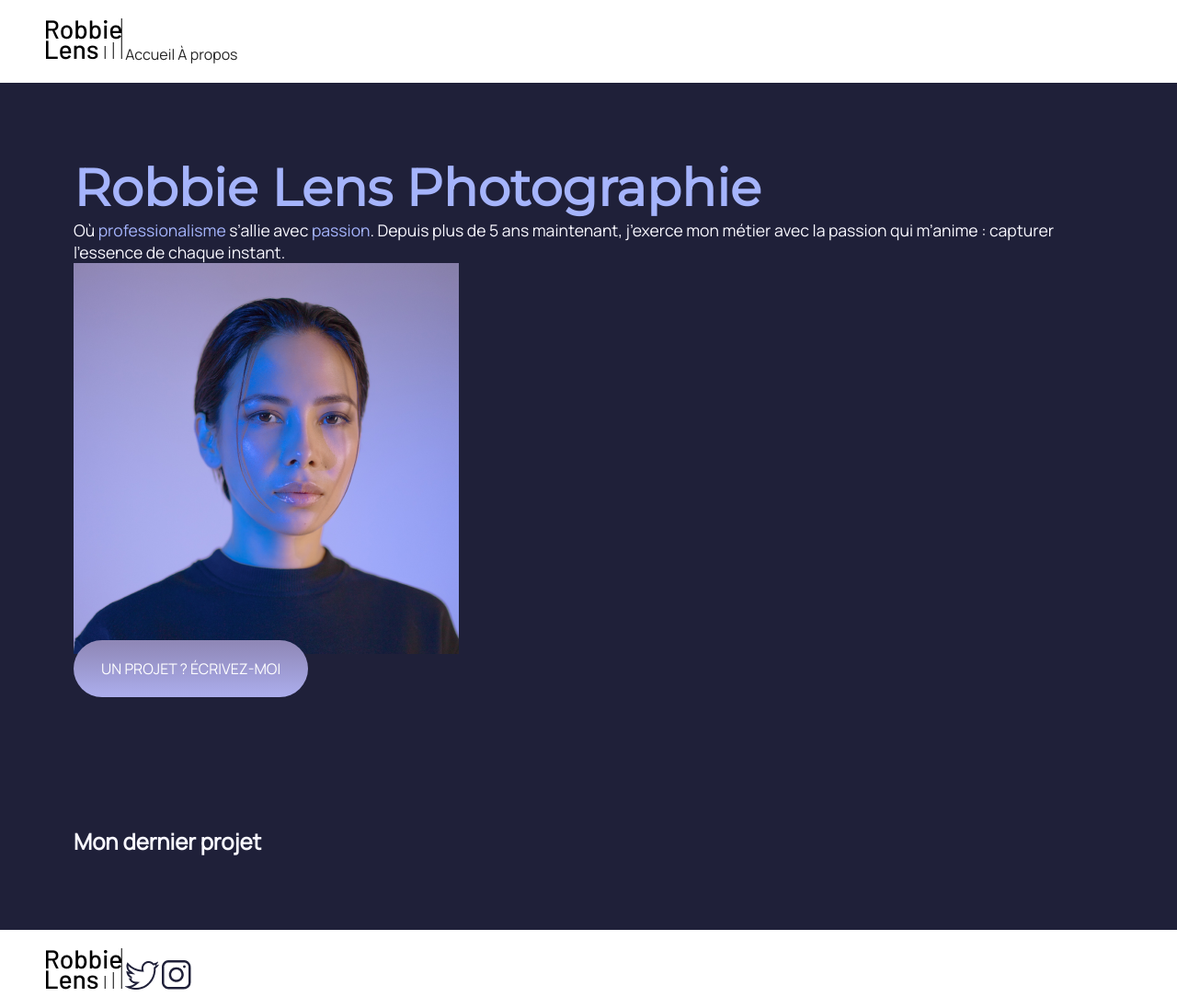
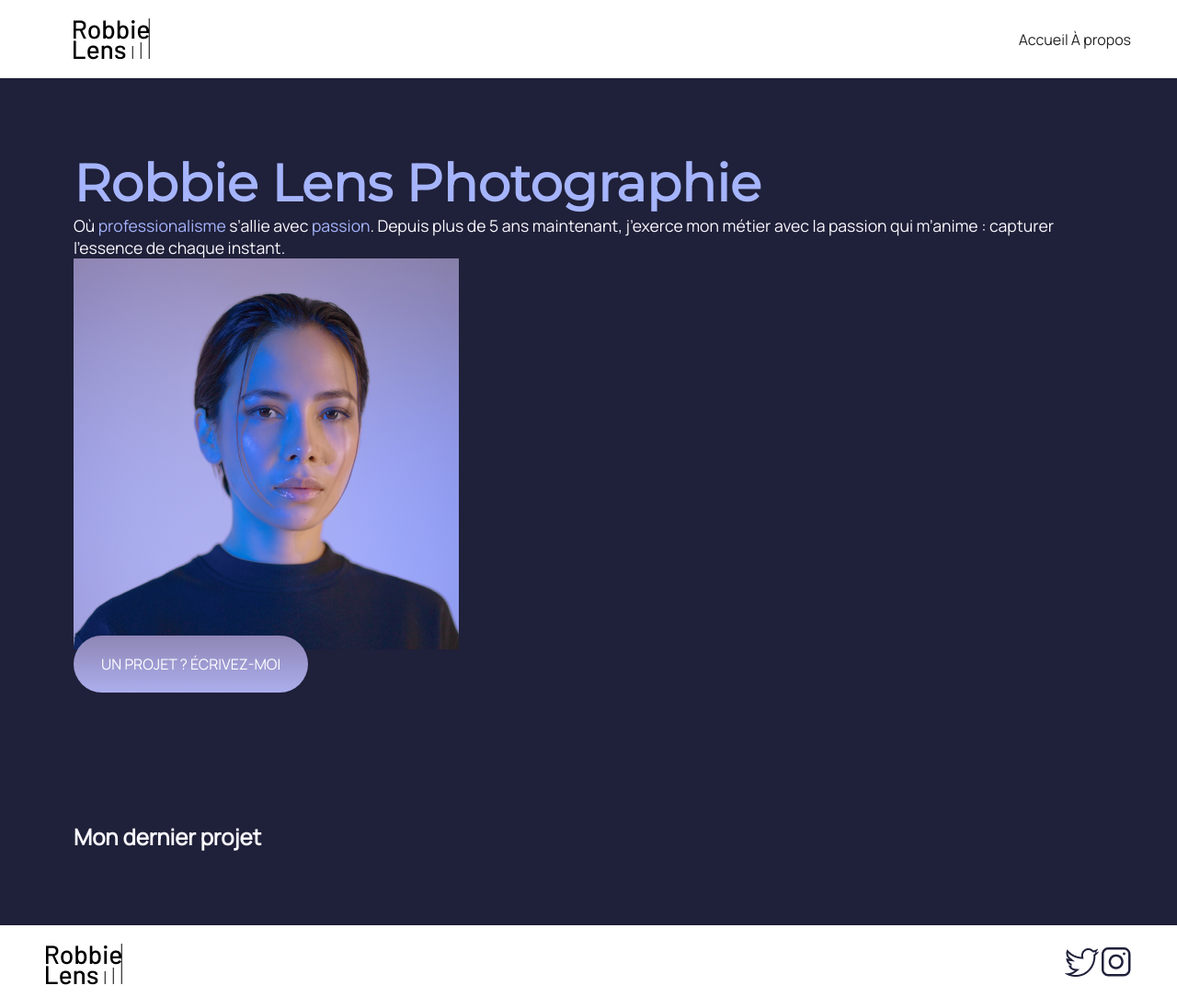
Before and after one commit to Jibldev/Flexbox, a plain HTML site: page index.html in a window 1280 px wide. Shown: the top 1084 px of the page at 92% size. Drawn offline with Linux system fonts and the light colour scheme.

Commit message:
First commit

```diff
--- a/index.html
+++ b/index.html
@@ -14,8 +14,10 @@
     <header>
         <nav>
             <img src="images/logo.png" alt="Logo Robbie Lens" >
-            <a href="index.html">Accueil</a>
-            <a href="a-propos.html">À propos</a>
+            <div>
+                <a href="index.html">Accueil</a>
+                <a href="a-propos.html">À propos</a>
+            </div>
         </nav>
     </header>
     <main>
@@ -37,12 +39,14 @@
     </main>
     <footer>
         <img src="images/logo.png" alt="Logo Robbie Lens" >
+        <div>
         <a target="_blank" href="https://twitter.com/" class="lien-icone">
             <img src="images/twitter.png" alt="Logo Twitter" >
         </a>
         <a target="_blank" href="https://www.instagram.com/" class="lien-icone">
             <img src="images/instagram.png" alt="Logo Instagram" >
         </a>
+    </div>
     </footer>
 </body>
 
--- a/style.css
+++ b/style.css
@@ -82,3 +82,16 @@ section {
   width: 50%;
   margin: auto;
 }
+
+nav,
+footer{
+  display: flex;
+  flex-direction: row;
+  align-items: center;
+  justify-content: space-between;
+
+}
+
+nav {
+  margin-left: 30px;
+}
```
